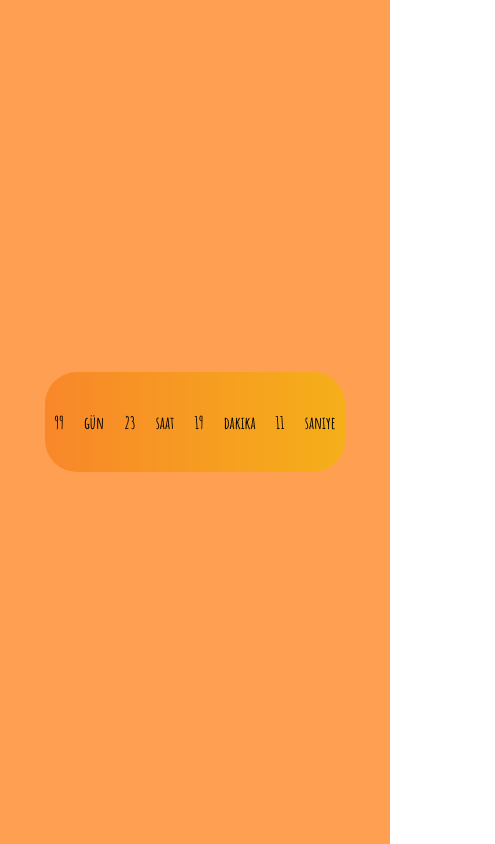
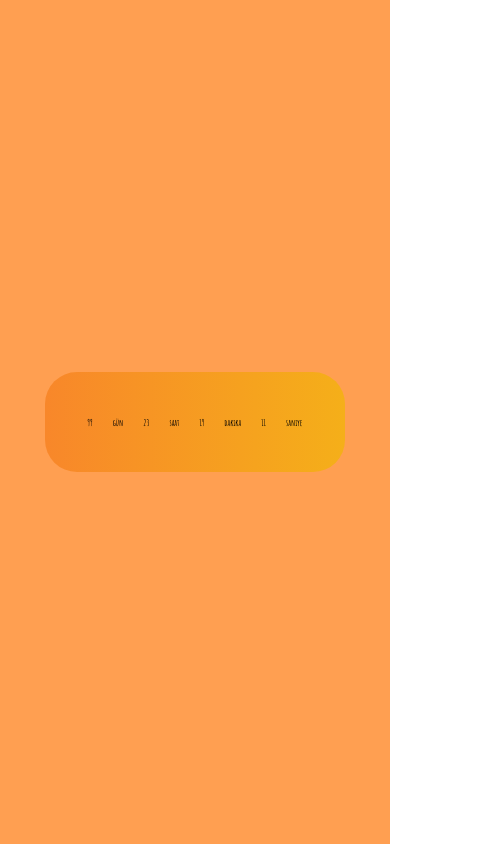
Before and after one commit to henwaffles/yaztatil, a React (Create React App) app: page / in a window 390 px wide. Shown: the whole page, 495 px wide, since content can reach past the window. Built offline with nearby package versions, Linux system fonts and the light colour scheme.

Commit message:
Update CountdownTimer.css

```diff
--- a/src/Components/CountdownTimer/CountdownTimer.css
+++ b/src/Components/CountdownTimer/CountdownTimer.css
@@ -1,10 +1,5 @@
 .countdown-timer {
-  width: 600px;
-  height: 100px;
-
-  font-family: "Be Vietnam Pro";
-  font-size: 80px;
-
+  font-size: 65px;
   display: flex;
   justify-content: center;
   align-items: center;
@@ -18,6 +13,6 @@
 
 @media (max-width: 500px) {
   .countdown-timer {
-    font-size: 17px;
+    font-size: 9px;
   }
 }
```
